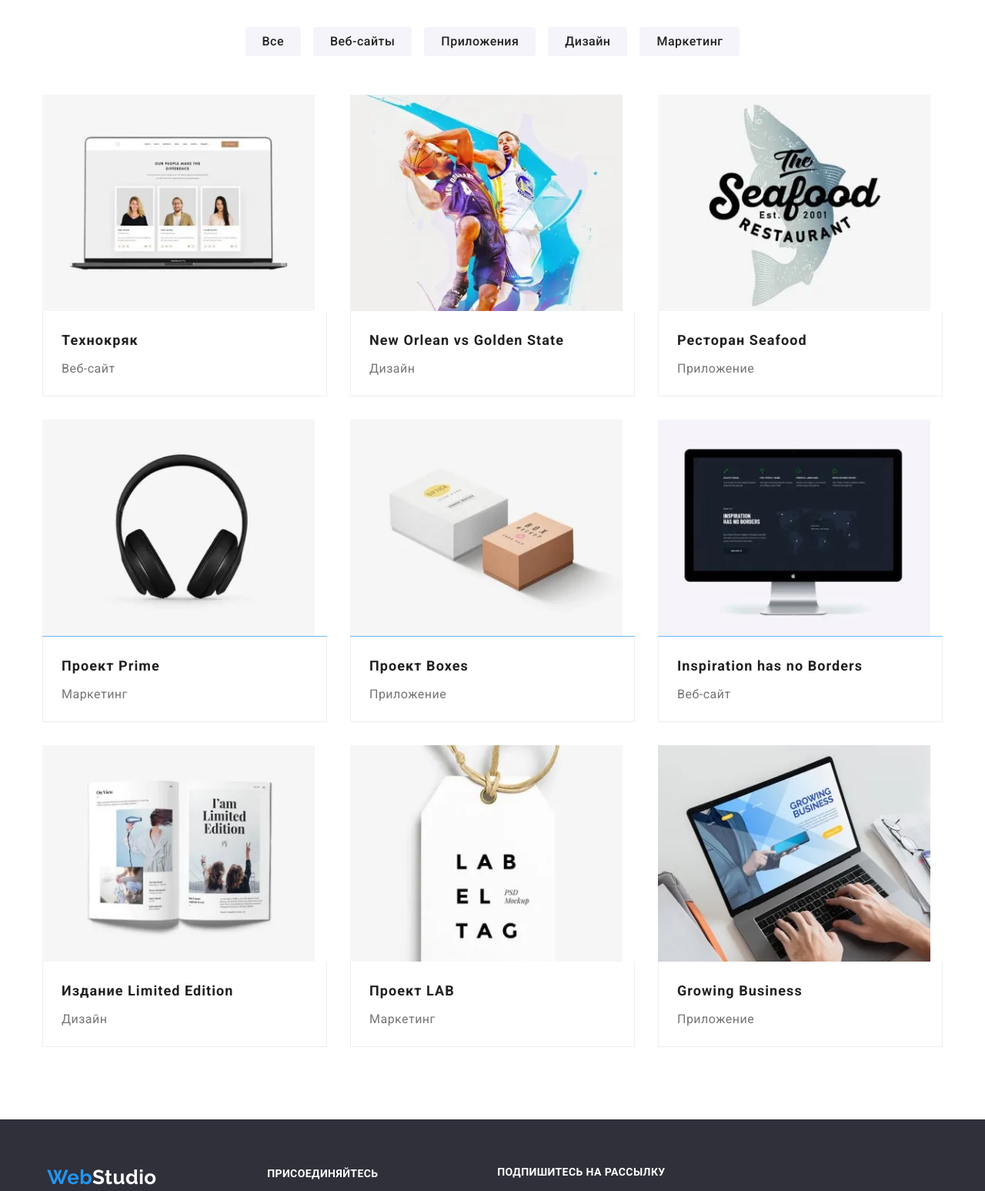
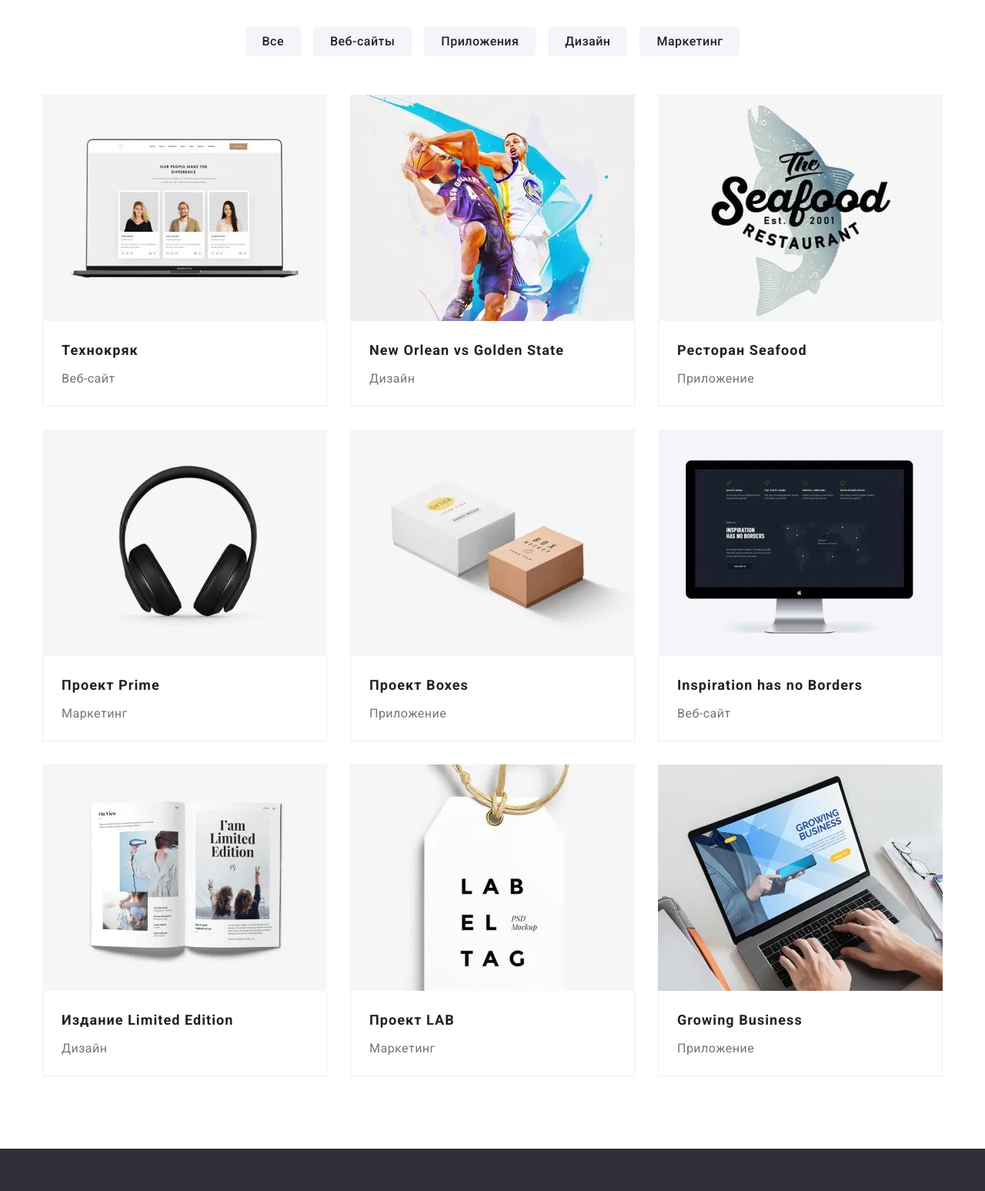
Before and after one commit to Yevdokymenko/goit-markup-hw-08, a plain HTML site: page portfolio.html in a window 1280 px wide. Shown: the part 140-1687 px from the top of the page at 77% size. Drawn offline with nearby package versions, Linux system fonts and the light colour scheme.

Commit message:
Спроба сдати ДЗ2

```diff
--- a/portfolio.html
+++ b/portfolio.html
@@ -79,10 +79,12 @@
           </button>
           <ul class="mob-menu__list list">
             <li class="mob-menu__item">
-              <a class="mob-menu__link link mob-menu__link--current" href="./index.html">Студия</a>
+              <a class="mob-menu__link link" href="./index.html">Студия</a>
             </li>
             <li class="mob-menu__item">
-              <a class="mob-menu__link link" href="./portfolio.html">Портфолио</a>
+              <a class="mob-menu__link link mob-menu__link--current" href="./portfolio.html"
+                >Портфолио</a
+              >
             </li>
             <li class="mob-menu__item">
               <a class="mob-menu__link link" href="">Контакты</a>
@@ -177,7 +179,7 @@
                       type="image/jpg"
                     />
                     <img
-                      class="portfolio-item__photo"
+                      class="portfolio-list__item-photo"
                       src="./images/portfolio/techno-pig-tablet.jpg"
                       alt="Technocrack"
                       width="354"
@@ -243,7 +245,7 @@
                       type="image/jpg"
                     />
                     <img
-                      class="portfolio-item__photo"
+                      class="portfolio-list__item-photo"
                       src="./images/portfolio/new-orlean-tablet.jpg"
                       alt="Grafika New Orlean vs Golden"
                       width="354"
@@ -309,7 +311,7 @@
                       type="image/jpg"
                     />
                     <img
-                      class="portfolio-item__photo"
+                      class="portfolio-list__item-photo"
                       src="./images/portfolio/restaurant-seafood-tablet.jpg"
                       alt="Restauracja Seafood"
                       width="354"
@@ -375,7 +377,7 @@
                       type="image/jpg"
                     />
                     <img
-                      class="portfolio-item__photo"
+                      class="portfolio-list__item-photo"
                       src="./images/portfolio/project-prime-tablet.jpg"
                       alt="Projekt Prime"
                       width="354"
@@ -441,7 +443,7 @@
                       type="image/jpg"
                     />
                     <img
-                      class="portfolio-item__photo"
+                      class="portfolio-list__item-photo"
                       src="./images/portfolio/project-boxes-tablet.jpg"
                       alt="Projekt Boxes"
                       width="354"
@@ -507,7 +509,7 @@
                       type="image/jpg"
                     />
                     <img
-                      class="portfolio-item__photo"
+                      class="portfolio-list__item-photo"
                       src="./images/portfolio/imginspiration-has-no-borders-tablet.jpg"
                       alt="Inspiration has no Borders"
                       width="354"
@@ -573,7 +575,7 @@
                       type="image/jpg"
                     />
                     <img
-                      class="portfolio-item__photo"
+                      class="portfolio-list__item-photo"
                       src="./images/portfolio/limited-edition-tablet.jpg"
                       alt="Magazyn Limited Edition"
                       width="354"
@@ -639,7 +641,7 @@
                       type="image/jpg"
                     />
                     <img
-                      class="portfolio-item__photo"
+                      class="portfolio-list__item-photo"
                       src="./images/portfolio/project-lab-tablet.jpg"
                       alt="Projekt LAB"
                       width="354"
@@ -705,7 +707,7 @@
                       type="image/jpg"
                     />
                     <img
-                      class="portfolio-item__photo"
+                      class="portfolio-list__item-photo"
                       src="./images/portfolio/growing-business-tablet.jpg"
                       alt="Growing Business"
                       width="354"
--- a/sсss/base/_container.scss
+++ b/sсss/base/_container.scss
@@ -3,10 +3,10 @@
   min-width: 320px;
   margin-left: auto;
   margin-right: auto;
+  padding-left: 15px;
+  padding-right: 15px;
 
   @media screen and (min-width: 480px) {
-    padding-left: 15px;
-    padding-right: 15px;
     width: 480px;
   }
 
--- a/sсss/components/_forms.scss
+++ b/sсss/components/_forms.scss
@@ -152,6 +152,7 @@
 .modal-form__checkbox-policy {
   position: relative;
   display: flex;
+  flex-wrap: wrap;
   align-items: center;
   font-size: 12px;
   line-height: 14px;
@@ -162,6 +163,17 @@
   @media screen and (min-width: 1200px) {
     font-size: 14px;
     line-height: 24px;
+  }
+}
+
+.modal-form__policy-link {
+  display: flex;
+  margin-left: 3px;
+  color: var(--accent-color);
+  text-decoration: underline;
+
+  @media screen and (max-width: 446px) {
+    margin-left: 0px;
   }
 }
 
@@ -193,8 +205,3 @@
   outline: transparent;
   border: none;
 }
-
-.modal-form__policy-link {
-  color: var(--accent-color);
-  text-decoration: underline;
-}
--- a/sсss/components/_modal.scss
+++ b/sсss/components/_modal.scss
@@ -22,7 +22,7 @@
 }
 
 .modal {
-  width: 450px;
+  width: 100%;
   min-height: 609px;
   background-color: #ffffff;
   box-shadow: 0px 1px 3px rgba(0, 0, 0, 0.12), 0px 1px 1px rgba(0, 0, 0, 0.14),
@@ -32,6 +32,10 @@
   transform: scale(1);
   transition: transform 250ms cubic-bezier(0.4, 0, 0.2, 1);
   padding: 40px;
+
+  @media screen and (min-width: 480px) {
+    width: 450px;
+  }
 
   @media screen and (min-width: 1200px) {
     width: 528px;
--- a/sсss/layouts/_footer.scss
+++ b/sсss/layouts/_footer.scss
@@ -1,8 +1,13 @@
 .footer {
   min-width: 320px;
+  width: 500px;
   text-align: center;
   padding: 60px 0px;
   background-color: var(--hero-background-color);
+
+  @media screen and (min-width: 480px) {
+    width: auto;
+  }
 
   &__flex {
     display: block;
--- a/sсss/layouts/_header.scss
+++ b/sсss/layouts/_header.scss
@@ -48,7 +48,12 @@
 }
 
 .header {
+  width: 500px;
   border-bottom: 1px solid #ececec;
+
+  @media screen and (min-width: 480px) {
+    width: auto;
+  }
 
   @media screen and (max-width: 767.98px) {
     padding-top: 16px;
--- a/sсss/layouts/_hero.scss
+++ b/sсss/layouts/_hero.scss
@@ -1,4 +1,5 @@
 .hero {
+  width: 500px;
   text-align: center;
   margin-left: auto;
   margin-right: auto;
@@ -23,6 +24,10 @@
       background-image: linear-gradient(to right, rgba(47, 48, 58, 0.4), rgba(47, 48, 58, 0.4)),
         url('../images/main-page/hero-tablet2x.jpg');
     }
+  }
+
+  @media screen and (min-width: 480px) {
+    width: auto;
   }
 
   @media screen and (min-width: 1200px) {
--- a/sсss/layouts/_portfolio.scss
+++ b/sсss/layouts/_portfolio.scss
@@ -1,6 +1,11 @@
 .portfolio {
+  width: 500px;
   padding-top: 60px;
   padding-bottom: 60px;
+
+  @media screen and (min-width: 480px) {
+    width: auto;
+  }
 
   @media screen and (min-width: 1200px) {
     padding-top: 94px;
@@ -15,9 +20,11 @@
 
 .portfolio-list {
   display: grid;
-  grid-template-columns: auto;
+  // grid-template-columns: auto;
+  grid-template-columns: repeat(auto-fill);
   gap: 30px 30px;
-  align-items: stretch;
+  align-items: center;
+  justify-content: center;
 
   @media screen and (min-width: 480px) {
     grid-template-columns: auto;
@@ -31,7 +38,7 @@
 
   &__item {
     background: #fff;
-    width: 370px;
+    // width: 370px;
   }
 
   &__card-content {
@@ -42,7 +49,7 @@
 
   &__description {
     display: block;
-    width: 100%;
+    width: auto;
     height: auto;
     position: relative;
     overflow: hidden;
@@ -59,6 +66,12 @@
     background-color: rgba(33, 150, 243, 0.9);
     transform: translateY(100%);
     transition: transform 250ms cubic-bezier(0.4, 0, 0.2, 1);
+  }
+
+  &__item-photo {
+    display: block;
+    width: 100%;
+    height: auto;
   }
 
   &__item-description {
--- a/sсss/layouts/_section.scss
+++ b/sсss/layouts/_section.scss
@@ -1,7 +1,12 @@
 /* Оформлення заголовків */
 .section {
+  width: 500px;
   padding-top: 94px;
   padding-bottom: 94px;
+
+  @media screen and (min-width: 480px) {
+    width: auto;
+  }
 
   &__title {
     font-weight: 700;
```
Also changed, not shown: css/main.css, css/main.min.css, 3 other files.
